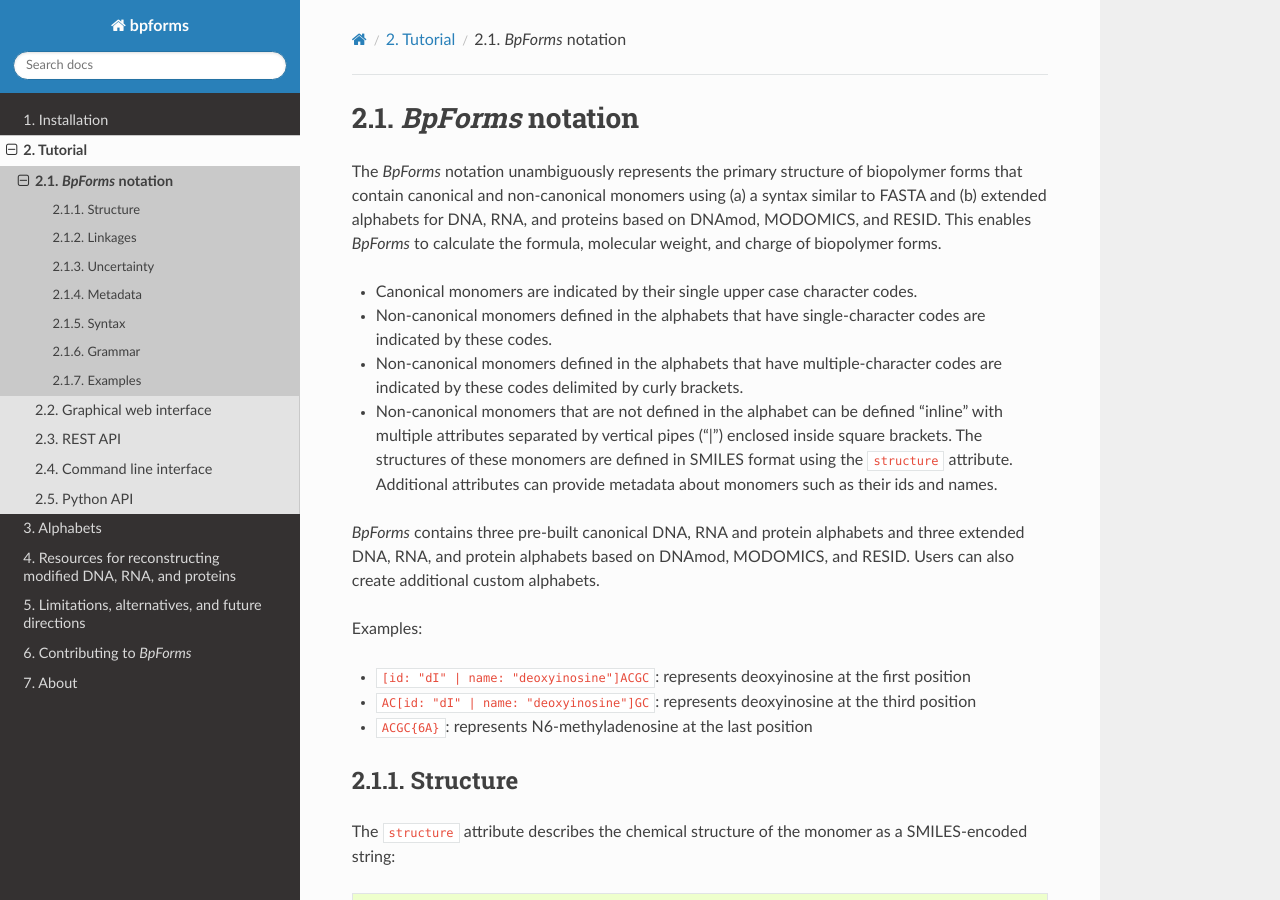
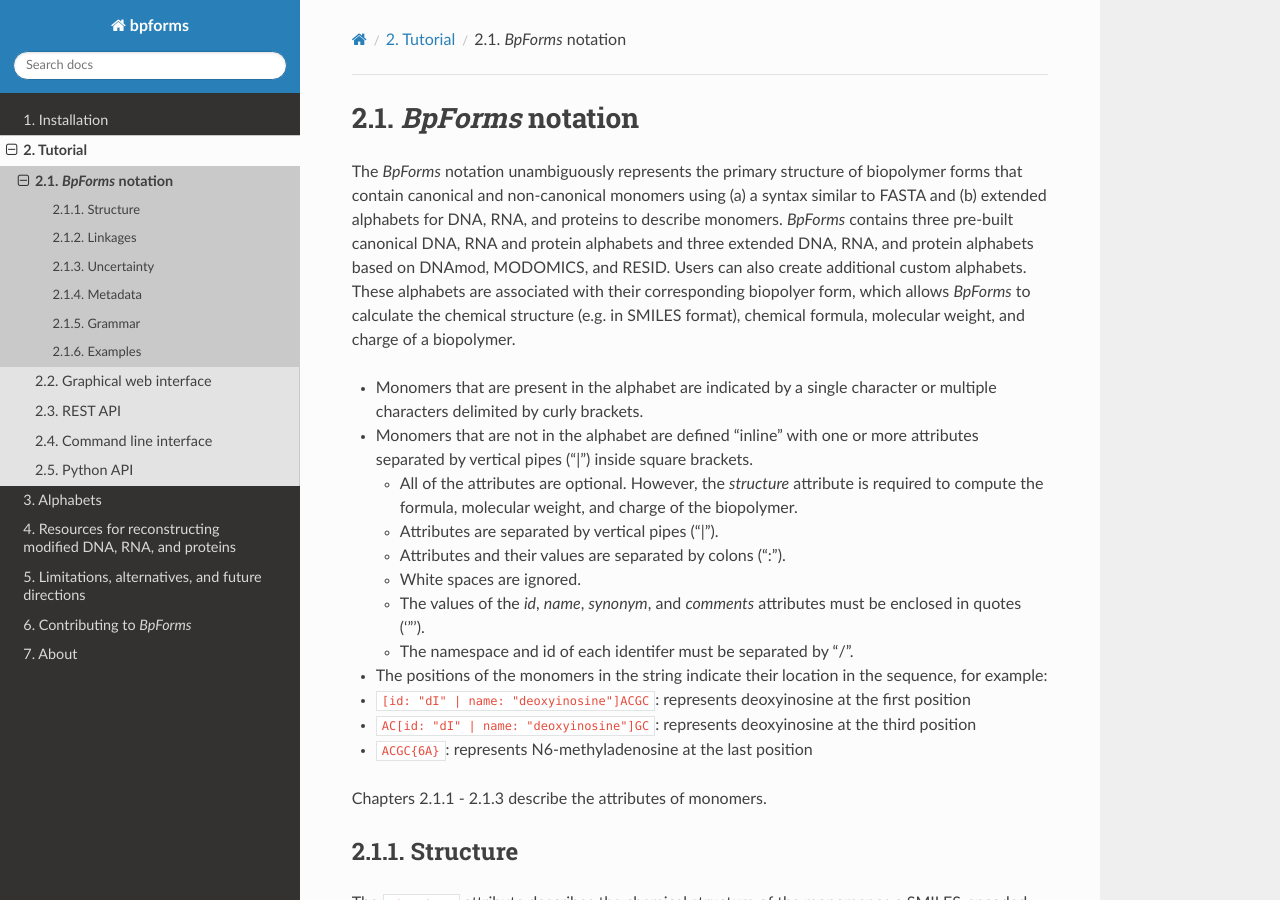
Before and after one commit to KarrLab/bpforms, a Sphinx documentation site: the page built from docs/notation.rst, in a window 1280 px wide and 900 px high. Built offline with Sphinx 7.4.7 and the Read the Docs theme 2.0.0, drawn with Linux system fonts in a browser that asks for light colours; pages that are not in the unit, such as notebooks, are missing from menus; some of the changed text lies outside the part shown.

Commit message:
merged chapter syntax with notation; changed other minor things
not sure if it is better now

```diff
--- a/docs/notation.rst
+++ b/docs/notation.rst
@@ -3,20 +3,25 @@
 `BpForms` notation
 ------------------
 
-The `BpForms` notation unambiguously represents the primary structure of biopolymer forms that contain canonical and non-canonical monomers using (a) a syntax similar to FASTA and (b) extended alphabets for DNA, RNA, and proteins based on DNAmod, MODOMICS, and RESID. This enables `BpForms` to calculate the formula, molecular weight, and charge of biopolymer forms.
+The `BpForms` notation unambiguously represents the primary structure of biopolymer forms that contain canonical and non-canonical monomers using (a) a syntax similar to FASTA and (b) extended alphabets for DNA, RNA, and proteins to describe monomers. `BpForms` contains three pre-built canonical DNA, RNA and protein alphabets and three extended DNA, RNA, and protein alphabets based on DNAmod, MODOMICS, and RESID. Users can also create additional custom alphabets. These alphabets are associated with their corresponding biopolyer form, which allows `BpForms` to calculate the chemical structure (e.g. in SMILES format), chemical formula, molecular weight, and charge of a biopolymer.
 
-* Canonical monomers are indicated by their single upper case character codes.
-* Non-canonical monomers defined in the alphabets that have single-character codes are indicated by these codes.
-* Non-canonical monomers defined in the alphabets that have multiple-character codes are indicated by these codes delimited by curly brackets.
-* Non-canonical monomers that are not defined in the alphabet can be defined "inline" with multiple attributes separated by vertical pipes ("|") enclosed inside square brackets. The structures of these monomers are defined in SMILES format using the ``structure`` attribute. Additional attributes can provide metadata about monomers such as their ids and names.
+* Monomers that are present in the alphabet are indicated by a single character or multiple characters delimited by curly brackets.
+* Monomers that are not in the alphabet are defined "inline" with one or more attributes separated by vertical pipes ("|") inside square brackets.
 
-`BpForms` contains three pre-built canonical DNA, RNA and protein alphabets and three extended DNA, RNA, and protein alphabets based on DNAmod, MODOMICS, and RESID. Users can also create additional custom alphabets.
+  * All of the attributes are optional. However, the `structure` attribute is required to compute the formula, molecular weight, and charge of the biopolymer.
+  * Attributes are separated by vertical pipes ("|").
+  * Attributes and their values are separated by colons (":").
+  * White spaces are ignored.
+  * The values of the `id`, `name`, `synonym`, and `comments` attributes must be enclosed in quotes ('"').
+  * The namespace and id of each identifer must be separated by "/".
 
-Examples:
+* The positions of the monomers in the string indicate their location in the sequence, for example:
 
 * ``[id: "dI" | name: "deoxyinosine"]ACGC``: represents deoxyinosine at the first position
 * ``AC[id: "dI" | name: "deoxyinosine"]GC``: represents deoxyinosine at the third position
 * ``ACGC{6A}``: represents N6-methyladenosine at the last position
+
+Chapters 2.1.1 - 2.1.3 describe the attributes of monomers.
 
 
 Structure
@@ -29,6 +34,7 @@
         ]
 
 We recommend defining this attribute for each monomer. Theis attribute must be defined to calculate the structure, formula, molecular weight, and charge of the biopolymer.
+
 
 Linkages
 ^^^^^^^^
@@ -91,22 +97,6 @@
         ]
 
 
-Syntax
-^^^^^^
-
-* Monomers that are in the alphabet are indicated by a single character or multiple characters delimiated by curly brackets.
-* Monomers that are not in the alphabet are defined "inline" with one or more attributes separated by vertical pipes ("|") inside square brackets.
-
-  * All of the attributes are optional. However, the `structure` attribute is required to compute the formula, molecular weight, and charge of the biopolymer.
-  * Attributes are separated by vertical pipes ("|").
-  * Attributes and their values are separated by colons (":").
-  * White spaces are ignored.
-  * The values of the `id`, `name`, `synonym`, and `comments` attributes must be enclosed in quotes ('"').
-  * The namespace and id of each identifer must be separated by "/".
-
-* The positions of the monomers in the string indicate their location in the sequence.
-
-
 Grammar
 ^^^^^^^
 
```
